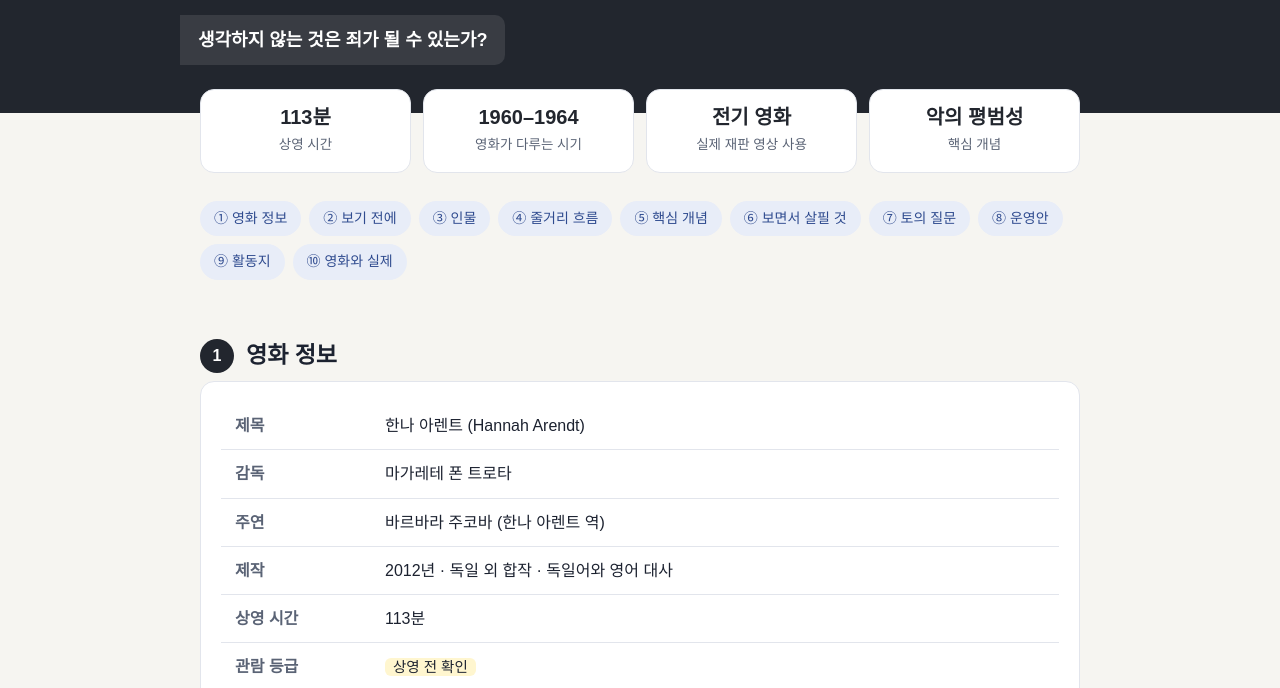
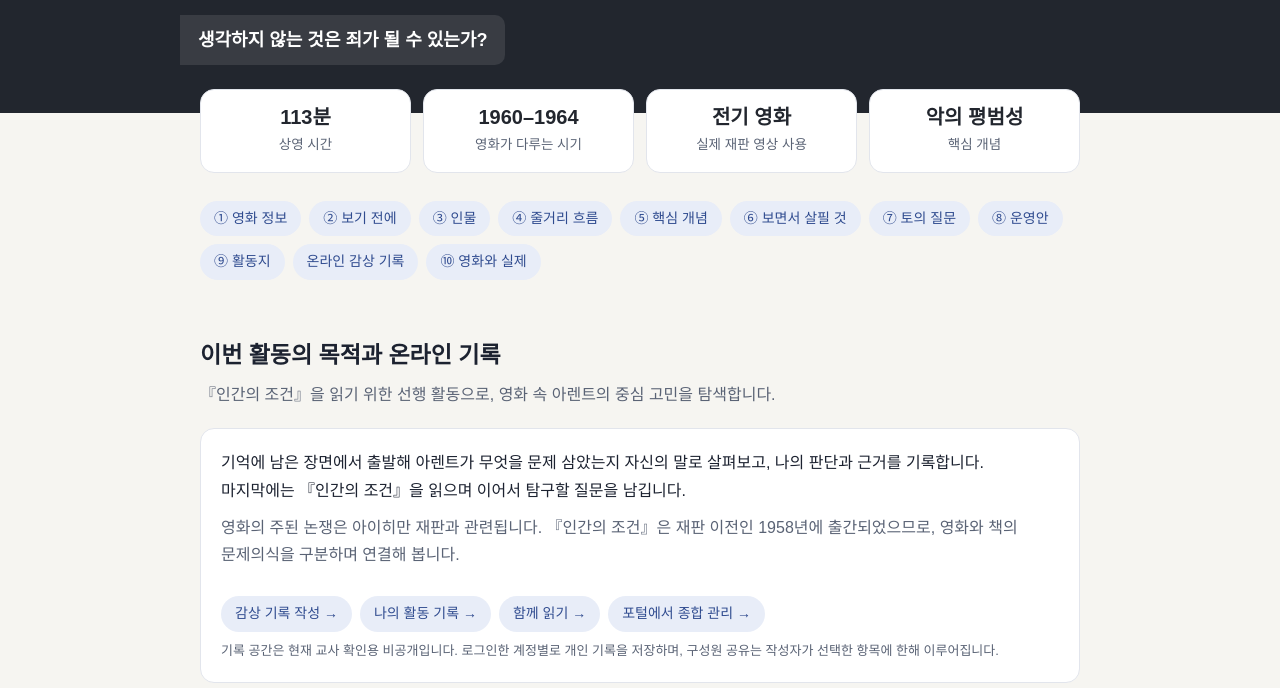
Before and after one commit to doh82-creator/philosophy, a plain HTML site: page 영화_한나_아렌트_활동자료.html in a window 1280 px wide. Shown: the part 254-942 px from the top of the page. Drawn offline with Linux system fonts and the light colour scheme.

Commit message:
Connect Arendt film preparation to reflection and The Human Condition reading

```diff
--- a/영화_한나_아렌트_활동자료.html
+++ b/영화_한나_아렌트_활동자료.html
@@ -209,8 +209,26 @@
     <a href="#s7">⑦ 토의 질문</a>
     <a href="#s8">⑧ 운영안</a>
     <a href="#s9">⑨ 활동지</a>
+    <a href="#journal">온라인 감상 기록</a>
     <a href="#s10">⑩ 영화와 실제</a>
   </nav>
+
+
+  <section id="journal">
+    <h2>이번 활동의 목적과 온라인 기록</h2>
+    <p class="desc">『인간의 조건』을 읽기 위한 선행 활동으로, 영화 속 아렌트의 중심 고민을 탐색합니다.</p>
+    <div class="card">
+      <p>기억에 남은 장면에서 출발해 아렌트가 무엇을 문제 삼았는지 자신의 말로 살펴보고, 나의 판단과 근거를 기록합니다. 마지막에는 『인간의 조건』을 읽으며 이어서 탐구할 질문을 남깁니다.</p>
+      <p class="muted">영화의 주된 논쟁은 아이히만 재판과 관련됩니다. 『인간의 조건』은 재판 이전인 1958년에 출간되었으므로, 영화와 책의 문제의식을 구분하며 연결해 봅니다.</p>
+      <nav aria-label="활동 기록과 공유">
+        <a href="https://arendt-philosophy-journal.ddoh82.chatgpt.site/?view=write">감상 기록 작성 →</a>
+        <a href="https://arendt-philosophy-journal.ddoh82.chatgpt.site/?view=archive">나의 활동 기록 →</a>
+        <a href="https://arendt-philosophy-journal.ddoh82.chatgpt.site/?view=community">함께 읽기 →</a>
+        <a href="./index.html#journal">포털에서 종합 관리 →</a>
+      </nav>
+      <p class="muted" style="font-size:13px">기록 공간은 현재 교사 확인용 비공개입니다. 로그인한 계정별로 개인 기록을 저장하며, 구성원 공유는 작성자가 선택한 항목에 한해 이루어집니다.</p>
+    </div>
+  </section>
 
   <!-- 1 -->
   <section id="s1">
@@ -514,7 +532,7 @@
         </ul>
       </div>
     </div>
-    <div class="note"><b>언제 볼 것인가</b> — 《인간의 조건》을 시작하기 전에 아렌트라는 사람을 소개하는 용도로 쓸 수도 있고, 겨울방학에 《예루살렘의 아이히만》을 읽으며 함께 볼 수도 있습니다. 영화 내용은 뒤쪽 책과 직접 이어집니다.</div>
+    <div class="note"><b>이번 동아리에서의 위치</b> — 이 영화는 《인간의 조건》 읽기를 위한 첫 선행 활동입니다. 아렌트의 중심 고민을 탐색하고, 영화에서 생긴 질문을 책을 읽으며 다시 살펴봅니다. 영화 내용은 《예루살렘의 아이히만》과 직접 관련되므로 두 저작의 문제의식은 구분합니다.</div>
   </section>
 
   <!-- 9 -->
```
